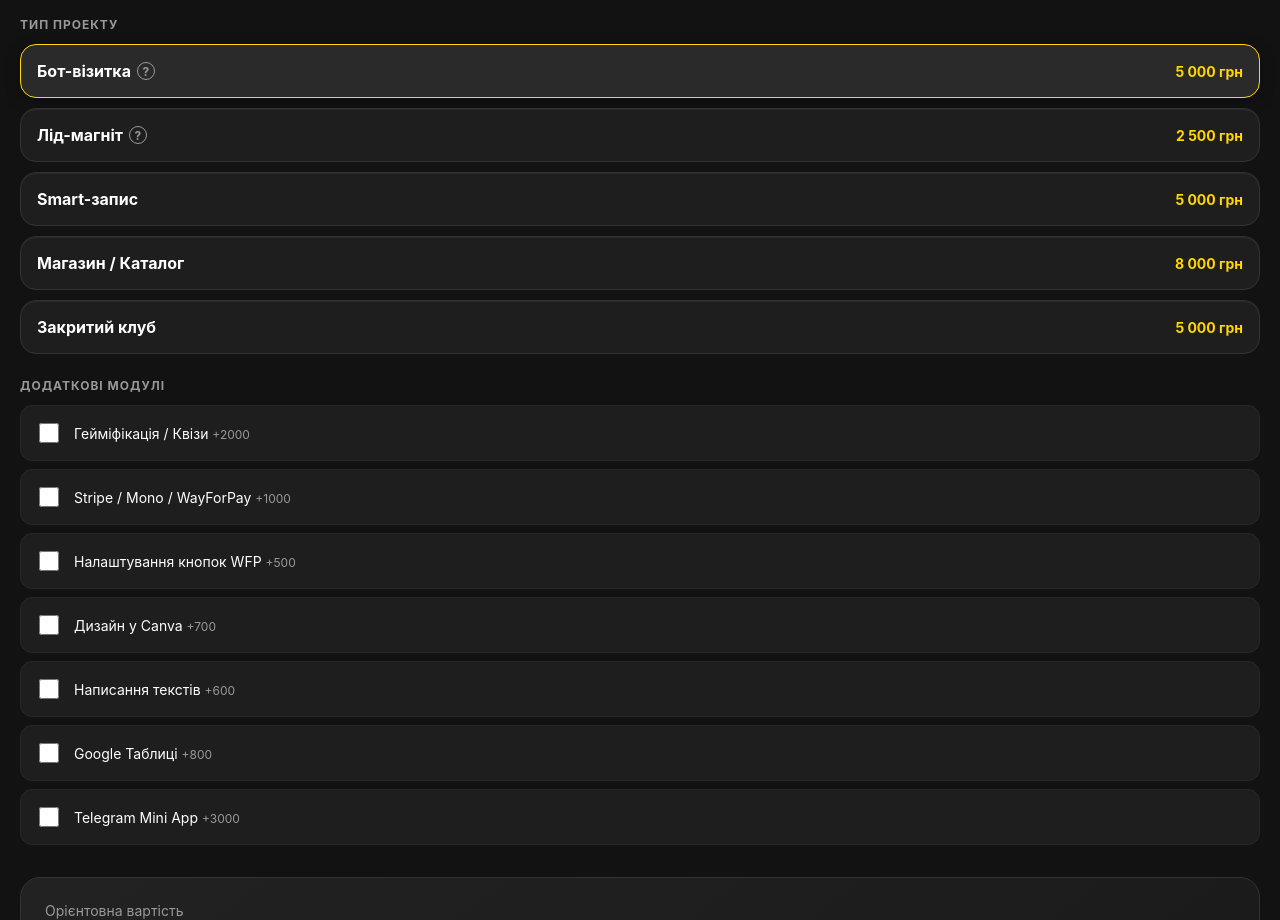
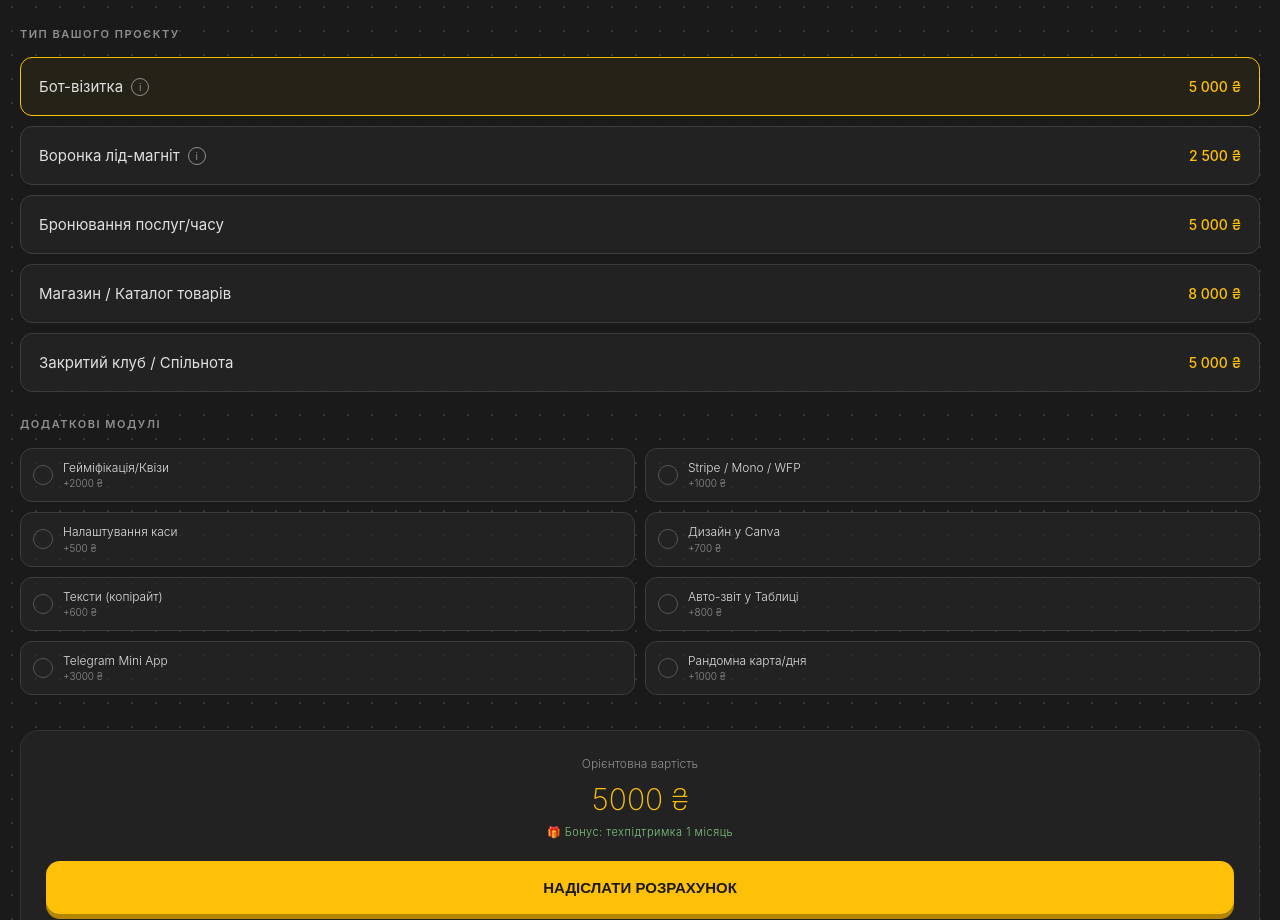
Before and after one commit to jenikka-dreamer/chatbot-calculator, a plain HTML site: page index.html in a window 1280 px wide. Shown: the part 77-997 px from the top of the page. Drawn offline with Linux system fonts and the light colour scheme; a script that the page names is missing.

Commit message:
Update index.html

```diff
--- a/index.html
+++ b/index.html
@@ -7,243 +7,274 @@
     <script src="https://telegram.org/js/telegram-web-app.js"></script>
     <style>
         :root {
-            --bg: #121212;
-            --card-bg: #1e1e1e;
-            --card-active: #2a2a2a;
-            --accent-yellow: #FFD600; /* Теплий яскравий жовтий */
-            --text-main: #FFFFFF;
-            --text-dim: #999999;
-            --radius: 16px;
+            --bg: #1a1a1a;
+            --dots: #333333;
+            --card-bg: rgba(40, 40, 40, 0.6);
+            --accent-yellow: #FFC107; /* Теплий сонячний жовтий */
+            --text-main: #e0e0e0;
+            --text-dim: #909090;
         }
 
+        /* Ефект зошита в крапку */
         body {
-            font-family: -apple-system, BlinkMacSystemFont, "Segoe UI", Roboto, sans-serif;
+            font-family: -apple-system, "Segoe UI", Roboto, Helvetica, Arial, sans-serif;
             background-color: var(--bg);
+            background-image: radial-gradient(var(--dots) 1px, transparent 1px);
+            background-size: 24px 24px;
             color: var(--text-main);
             margin: 0; padding: 20px;
-            -webkit-font-smoothing: antialiased;
+            font-weight: 300; /* Тонкий шрифт */
+            line-height: 1.4;
         }
 
-        .header { margin-bottom: 24px; }
-        .header h1 { font-size: 24px; font-weight: 800; margin: 0; letter-spacing: -0.5px; }
-        .header p { color: var(--text-dim); font-size: 14px; margin-top: 4px; }
+        .header { margin-bottom: 30px; }
+        .header h1 { font-size: 22px; font-weight: 400; margin: 0; }
+        .header p { color: var(--text-dim); font-size: 13px; margin-top: 5px; }
 
         .section-title {
-            font-size: 12px; font-weight: 700; color: var(--text-dim);
-            text-transform: uppercase; letter-spacing: 1px; margin: 24px 0 12px;
+            font-size: 11px; font-weight: 600; color: var(--text-dim);
+            text-transform: uppercase; letter-spacing: 1.5px; margin: 25px 0 15px;
         }
 
-        /* Картки послуг */
-        .grid { display: flex; flex-direction: column; gap: 10px; }
+        /* Картки основних послуг */
+        .grid-main { display: flex; flex-direction: column; gap: 10px; }
         .card {
             background: var(--card-bg);
-            padding: 16px;
-            border-radius: var(--radius);
-            border: 1px solid #333;
-            display: flex;
-            justify-content: space-between;
-            align-items: center;
-            cursor: pointer;
-            transition: all 0.2s ease;
-            box-shadow: inset 0 1px 0 rgba(255,255,255,0.05);
+            backdrop-filter: blur(5px);
+            padding: 18px;
+            border-radius: 12px;
+            border: 1px solid #3d3d3d;
+            display: flex; justify-content: space-between; align-items: center;
+            cursor: pointer; transition: 0.3s;
         }
         .card.active {
             border-color: var(--accent-yellow);
-            background: var(--card-active);
-            box-shadow: 0 4px 15px rgba(0,0,0,0.3);
+            background: rgba(255, 193, 7, 0.05);
         }
-        .card-info h3 { margin: 0; font-size: 16px; display: flex; align-items: center; gap: 6px; }
-        .price { font-weight: 700; font-size: 14px; color: var(--accent-yellow); }
+        .card h3 { margin: 0; font-size: 15px; font-weight: 400; display: flex; align-items: center; gap: 8px; }
+        .price-label { font-size: 14px; font-weight: 500; color: var(--accent-yellow); }
 
-        /* Підказка */
-        .info-icon {
-            font-size: 12px; width: 16px; height: 16px;
-            border: 1px solid var(--text-dim); color: var(--text-dim);
-            border-radius: 50%; display: inline-flex; align-items: center;
-            justify-content: center; cursor: help;
+        /* Кругла підказка (i) */
+        .info-btn {
+            width: 16px; height: 16px; border-radius: 50%; border: 1px solid var(--text-dim);
+            font-size: 10px; display: inline-flex; align-items: center; justify-content: center;
+            color: var(--text-dim); cursor: pointer;
         }
 
-        /* Чек-лист */
-        .checkbox-list { display: flex; flex-direction: column; gap: 8px; }
+        /* Чек-лист у два стовпчики */
+        .checkbox-grid {
+            display: grid;
+            grid-template-columns: 1fr 1fr;
+            gap: 10px;
+        }
         .check-item {
             background: var(--card-bg);
-            padding: 14px;
+            padding: 12px;
             border-radius: 12px;
-            display: flex; align-items: center; gap: 12px;
-            cursor: pointer; border: 1px solid #282828;
+            border: 1px solid #3d3d3d;
+            display: flex; align-items: center; gap: 10px;
+            cursor: pointer; position: relative;
         }
-        .check-item input {
-            width: 20px; height: 20px; accent-color: var(--accent-yellow);
-            cursor: pointer;
+
+        /* Прихований рідний чекбокс */
+        .check-item input { display: none; }
+
+        /* Кастомний круглий чекбокс */
+        .custom-check {
+            width: 18px; height: 18px; border-radius: 50%;
+            border: 1px solid #555; position: relative; flex-shrink: 0;
+            transition: 0.2s;
         }
-        .check-item div { font-size: 14px; flex-grow: 1; }
-        .check-item span { font-size: 12px; color: var(--text-dim); }
+        .check-item input:checked + .custom-check {
+            background: var(--accent-yellow);
+            border-color: var(--accent-yellow);
+        }
+        .check-item input:checked + .custom-check::after {
+            content: ''; position: absolute; top: 5px; left: 5px;
+            width: 8px; height: 8px; border-radius: 50%; background: #000;
+        }
 
-        /* Фінальний блок */
+        .check-text { font-size: 12px; color: var(--text-main); line-height: 1.2; }
+        .check-price { display: block; font-size: 10px; color: var(--text-dim); margin-top: 2px; }
+
+        /* Підсумок */
         .summary {
-            margin-top: 32px;
-            background: linear-gradient(145deg, #222, #1a1a1a);
-            padding: 24px;
-            border-radius: 20px;
+            margin-top: 35px;
+            padding: 25px;
+            border-radius: 18px;
+            background: #222;
             border: 1px solid #333;
+            text-align: center;
         }
-        .total-label { font-size: 14px; color: var(--text-dim); }
-        .total-price { font-size: 32px; font-weight: 900; color: var(--accent-yellow); margin: 4px 0; }
-        .bonus-badge { font-size: 12px; color: #4CAF50; font-weight: 600; display: flex; align-items: center; gap: 4px; }
+        .total-val { font-size: 30px; font-weight: 200; color: var(--accent-yellow); margin: 5px 0; }
+        .bonus { font-size: 11px; color: #81c784; letter-spacing: 0.5px; }
 
-        .btn-main {
+        /* Об'ємна жовта кнопка */
+        .btn-send {
             background: var(--accent-yellow);
-            color: #000;
+            color: #1a1a1a;
             border: none;
             width: 100%;
             padding: 18px;
             border-radius: 14px;
-            font-size: 16px;
-            font-weight: 800;
+            font-size: 15px;
+            font-weight: 600;
             margin-top: 20px;
             cursor: pointer;
-            box-shadow: 0 6px 0 #C4A000; /* Об'єм */
-            transition: all 0.1s;
+            box-shadow: 0 5px 0 #b38600; /* Глибина */
+            transition: 0.1s;
         }
-        .btn-main:active {
+        .btn-send:active {
             transform: translateY(3px);
-            box-shadow: 0 3px 0 #C4A000;
+            box-shadow: 0 2px 0 #b38600;
         }
 
-        /* Popup */
-        #tooltip {
+        /* Модальне вікно підказок */
+        .modal {
             position: fixed; top: 50%; left: 50%; transform: translate(-50%, -50%);
-            background: #333; padding: 20px; border-radius: 15px; z-index: 100;
-            width: 80%; display: none; box-shadow: 0 10px 30px rgba(0,0,0,0.5);
-            border: 1px solid var(--accent-yellow);
+            background: #282828; padding: 25px; border-radius: 20px;
+            width: 80%; display: none; z-index: 1000; border: 1px solid #444;
         }
-        .overlay { position: fixed; top: 0; left: 0; width: 100%; height: 100%; background: rgba(0,0,0,0.7); z-index: 90; display: none; }
+        .modal-overlay {
+            position: fixed; top: 0; left: 0; width: 100%; height: 100%;
+            background: rgba(0,0,0,0.8); display: none; z-index: 999;
+        }
+        .modal-close {
+            background: var(--accent-yellow); border: none; padding: 10px 20px;
+            border-radius: 10px; margin-top: 15px; width: 100%; font-weight: 600;
+        }
     </style>
 </head>
 <body>
 
     <div class="header">
         <h1>Розрахунок послуг</h1>
-        <p>Мінімалістичний калькулятор розробки</p>
+        <p>Натисніть на (і) для деталей проєкту</p>
     </div>
 
-    <div class="section-title">Тип проекту</div>
-    <div class="grid">
-        <div class="card active" data-price="5000" data-name="Бот-візитка" onclick="selectCard(this)">
-            <div class="card-info">
-                <h3>Бот-візитка <span class="info-icon" onclick="showTip(event, 'Цифрова презентація вас або бізнесу з контактами, послугами та FAQ.')">?</span></h3>
-            </div>
-            <div class="price">5 000 грн</div>
+    <div class="section-title">Тип вашого проєкту</div>
+    <div class="grid-main">
+        <div class="card active" data-price="5000" data-name="Бот-візитка" onclick="select(this)">
+            <h3>Бот-візитка <span class="info-btn" onclick="tip(event, 'Цифрова візитка: контакти, перелік послуг, FAQ та автоматичні відповіді клієнтам.')">i</span></h3>
+            <div class="price-label">5 000 ₴</div>
         </div>
-        <div class="card" data-price="2500" data-name="Воронка лід-магніт" onclick="selectCard(this)">
-            <div class="card-info">
-                <h3>Лід-магніт <span class="info-icon" onclick="showTip(event, 'Автоматизований шлях клієнта: від безкоштовної користі (магніту) до покупки.')">?</span></h3>
-            </div>
-            <div class="price">2 500 грн</div>
+        <div class="card" data-price="2500" data-name="Лід-магніт" onclick="select(this)">
+            <h3>Воронка лід-магніт <span class="info-btn" onclick="tip(event, 'Маркетингова воронка, що видає корисний контент в обмін на підписку та прогріває до покупки.')">i</span></h3>
+            <div class="price-label">2 500 ₴</div>
         </div>
-        <div class="card" data-price="5000" data-name="Smart-запис" onclick="selectCard(this)">
-            <div class="card-info"><h3>Smart-запис</h3></div>
-            <div class="price">5 000 грн</div>
+        <div class="card" data-price="5000" data-name="Запис" onclick="select(this)">
+            <h3>Бронювання послуг/часу</h3>
+            <div class="price-label">5 000 ₴</div>
         </div>
-        <div class="card" data-price="8000" data-name="Магазин / Каталог" onclick="selectCard(this)">
-            <div class="card-info"><h3>Магазин / Каталог</h3></div>
-            <div class="price">8 000 грн</div>
+        <div class="card" data-price="8000" data-name="Магазин" onclick="select(this)">
+            <h3>Магазин / Каталог товарів</h3>
+            <div class="price-label">8 000 ₴</div>
         </div>
-        <div class="card" data-price="5000" data-name="Закритий клуб" onclick="selectCard(this)">
-            <div class="card-info"><h3>Закритий клуб</h3></div>
-            <div class="price">5 000 грн</div>
+        <div class="card" data-price="5000" data-name="Клуб" onclick="select(this)">
+            <h3>Закритий клуб / Спільнота</h3>
+            <div class="price-label">5 000 ₴</div>
         </div>
     </div>
 
     <div class="section-title">Додаткові модулі</div>
-    <div class="checkbox-list">
+    <div class="checkbox-grid">
         <label class="check-item">
             <input type="checkbox" data-price="2000" data-name="Гейміфікація" onchange="calc()">
-            <div>Гейміфікація / Квізи <span>+2000</span></div>
+            <div class="custom-check"></div>
+            <div class="check-text">Гейміфікація/Квізи<span class="check-price">+2000 ₴</span></div>
         </label>
         <label class="check-item">
             <input type="checkbox" data-price="1000" data-name="Платіжні системи" onchange="calc()">
-            <div>Stripe / Mono / WayForPay <span>+1000</span></div>
+            <div class="custom-check"></div>
+            <div class="check-text">Stripe / Mono / WFP<span class="check-price">+1000 ₴</span></div>
         </label>
         <label class="check-item">
-            <input type="checkbox" data-price="500" data-name="Налагодження WayForPay" onchange="calc()">
-            <div>Налаштування кнопок WFP <span>+500</span></div>
+            <input type="checkbox" data-price="500" data-name="Налаштування оплати" onchange="calc()">
+            <div class="custom-check"></div>
+            <div class="check-text">Налаштування каси<span class="check-price">+500 ₴</span></div>
         </label>
         <label class="check-item">
             <input type="checkbox" data-price="700" data-name="Дизайн Canva" onchange="calc()">
-            <div>Дизайн у Canva <span>+700</span></div>
+            <div class="custom-check"></div>
+            <div class="check-text">Дизайн у Canva<span class="check-price">+700 ₴</span></div>
         </label>
         <label class="check-item">
-            <input type="checkbox" data-price="600" data-name="Тексти" onchange="calc()">
-            <div>Написання текстів <span>+600</span></div>
+            <input type="checkbox" data-price="600" data-name="Копірайтинг" onchange="calc()">
+            <div class="custom-check"></div>
+            <div class="check-text">Тексти (копірайт)<span class="check-price">+600 ₴</span></div>
         </label>
         <label class="check-item">
             <input type="checkbox" data-price="800" data-name="Google Таблиці" onchange="calc()">
-            <div>Google Таблиці <span>+800</span></div>
+            <div class="custom-check"></div>
+            <div class="check-text">Авто-звіт у Таблиці<span class="check-price">+800 ₴</span></div>
         </label>
         <label class="check-item">
             <input type="checkbox" data-price="3000" data-name="Mini App" onchange="calc()">
-            <div>Telegram Mini App <span>+3000</span></div>
+            <div class="custom-check"></div>
+            <div class="check-text">Telegram Mini App<span class="check-price">+3000 ₴</span></div>
+        </label>
+        <label class="check-item">
+            <input type="checkbox" data-price="1000" data-name="Рандомна карта" onchange="calc()">
+            <div class="custom-check"></div>
+            <div class="check-text">Рандомна карта/дня<span class="check-price">+1000 ₴</span></div>
         </label>
     </div>
 
     <div class="summary">
-        <div class="total-label">Орієнтовна вартість</div>
-        <div class="total-price"><span id="res">5000</span> грн</div>
-        <div class="bonus-badge">✅ Техпідтримка 1 міс. (Бонус 0 грн)</div>
-        <button class="btn-main" onclick="sendData()">НАДІСЛАТИ ЗАМОВЛЕННЯ</button>
+        <div style="font-size: 12px; color: var(--text-dim);">Орієнтовна вартість</div>
+        <div class="total-val"><span id="res">5000</span> ₴</div>
+        <div class="bonus">🎁 Бонус: техпідтримка 1 місяць</div>
+        <button class="btn-send" onclick="send()">НАДІСЛАТИ РОЗРАХУНОК</button>
     </div>
 
-    <div class="overlay" id="overlay" onclick="hideTip()"></div>
-    <div id="tooltip">
-        <p id="tipText"></p>
-        <button class="btn-main" onclick="hideTip()">Зрозуміло</button>
+    <div class="modal-overlay" id="overlay" onclick="closeTip()"></div>
+    <div class="modal" id="modal">
+        <p id="modalText" style="font-size: 14px; line-height: 1.5; color: #ccc;"></p>
+        <button class="modal-close" onclick="closeTip()">Зрозуміло</button>
     </div>
 
 <script>
     let tg = window.Telegram.WebApp;
     tg.expand();
 
-    function selectCard(el) {
+    function select(el) {
         document.querySelectorAll('.card').forEach(c => c.classList.remove('active'));
         el.classList.add('active');
         calc();
     }
 
     function calc() {
-        const activeCard = document.querySelector('.card.active');
-        let total = parseInt(activeCard.dataset.price);
-
+        let base = parseInt(document.querySelector('.card.active').dataset.price);
+        let extra = 0;
         document.querySelectorAll('input[type="checkbox"]:checked').forEach(c => {
-            total += parseInt(c.dataset.price);
+            extra += parseInt(c.dataset.price);
         });
-
-        document.getElementById('res').innerText = total.toLocaleString();
+        document.getElementById('res').innerText = (base + extra).toLocaleString();
     }
 
-    function showTip(e, text) {
+    function tip(e, text) {
         e.stopPropagation();
-        document.getElementById('tipText').innerText = text;
-        document.getElementById('tooltip').style.display = 'block';
+        document.getElementById('modalText').innerText = text;
+        document.getElementById('modal').style.display = 'block';
         document.getElementById('overlay').style.display = 'block';
     }
 
-    function hideTip() {
-        document.getElementById('tooltip').style.display = 'none';
+    function closeTip() {
+        document.getElementById('modal').style.display = 'none';
         document.getElementById('overlay').style.display = 'none';
     }
 
-    function sendData() {
-        const activeService = document.querySelector('.card.active').dataset.name;
-        let options = [];
-        document.querySelectorAll('input[type="checkbox"]:checked').forEach(c => options.push(c.dataset.name));
+    function send() {
+        let service = document.querySelector('.card.active').dataset.name;
+        let opts = [];
+        document.querySelectorAll('input[type="checkbox"]:checked').forEach(c => opts.push(c.dataset.name));
 
-        const data = {
-            service: activeService,
-            options: options,
+        let result = {
+            project: service,
+            modules: opts,
             total: document.getElementById('res').innerText + " грн"
         };
-        tg.sendData(JSON.stringify(data));
+        tg.sendData(JSON.stringify(result));
     }
 </script>
 </body>
```
